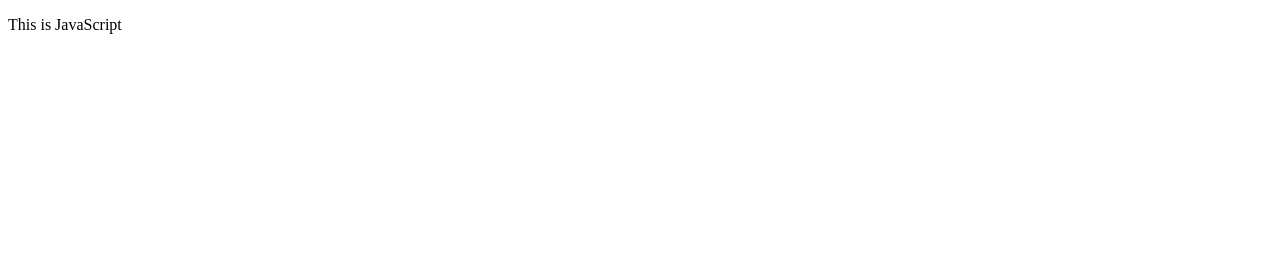
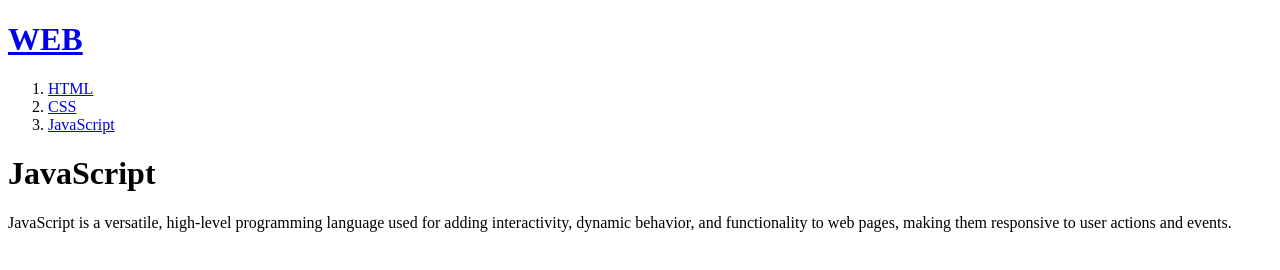
Before and after one commit to HJkim0726/my-first-web-site, a plain HTML site: page 3.html in a window 1280 px wide. Drawn offline with Linux system fonts and the light colour scheme.

Commit message:
Modification

```diff
--- a/3.html
+++ b/3.html
@@ -1,10 +1,19 @@
 <!DOCTYPE html>
 <html>
     <head>
-
+        <title>WEB1-JavaScript</title>
+        <meta charset = 'utf-8'>
     </head>
 
     <body>
-        <p>This is JavaScript</p>
+        <h1><a href = 'index.html'>WEB</a></h1>
+        <ol>
+            <li><a href = '1.html'>HTML</a></li>
+            <li><a href = '2.html'>CSS</a></li>
+            <li><a href = '3.html'>JavaScript</a></li>
+        </ol>
+        <h1>JavaScript</h1>
+        <p>JavaScript is a versatile, high-level programming language used for adding interactivity, dynamic behavior, and functionality to web pages,
+            making them responsive to user actions and events.</p>
     </body>
 </html>
```
Also changed, not shown: 1.html (+2 -2 lines), 2.html (+11 -2 lines), index.html (+11 -2 lines).
